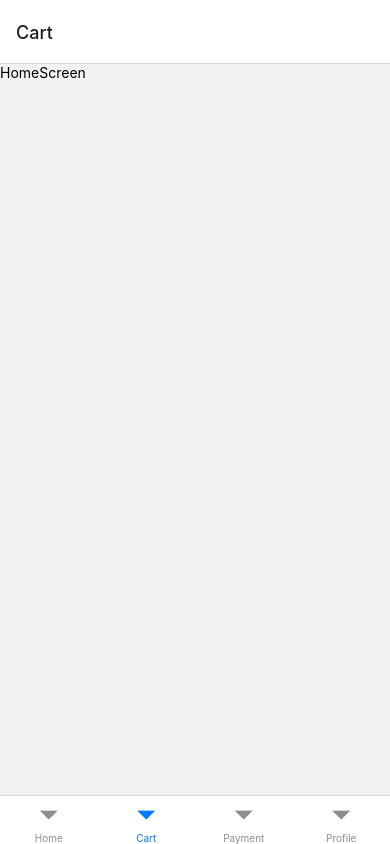
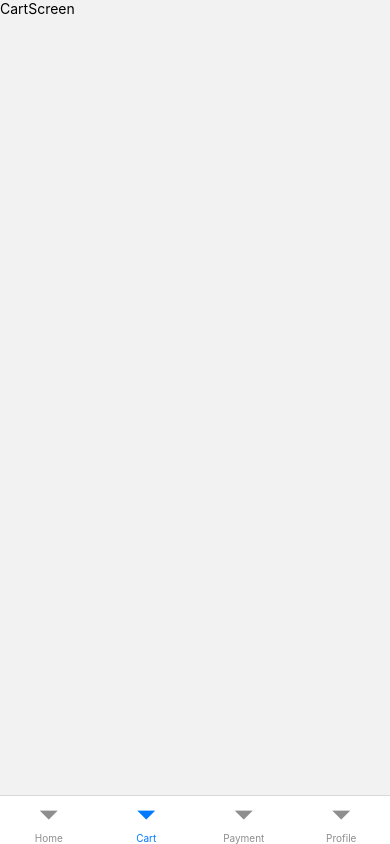
Before and after one commit to planetoida90210/shop-react-native, a React Native app: screen /Cart in a window 390 px wide. Built offline with nearby package versions, Linux system fonts and the light colour scheme.

Commit message:
add screens

```diff
--- a/navigators/TabsNavigator.tsx
+++ b/navigators/TabsNavigator.tsx
@@ -1,7 +1,7 @@
 import { View, Text } from "react-native";
 import React from "react";
 import { createBottomTabNavigator } from "@react-navigation/bottom-tabs";
-import { HomeScreen } from "../screens";
+import { CartScreen, HomeScreen, PaymentScreen, ProfileScreen } from "../screens";
 
 export type TabsStackParamList = {
   Home: undefined;
@@ -15,10 +15,10 @@ const TabStack = createBottomTabNavigator<TabsStackParamList>();
 const TabsNavigator = () => {
   return (
     <TabStack.Navigator>
-      <TabStack.Screen name="Home" component={HomeScreen} />
-      <TabStack.Screen name="Cart" component={HomeScreen} />
-      <TabStack.Screen name="Payment" component={HomeScreen} />
-      <TabStack.Screen name="Profile" component={HomeScreen} />
+      <TabStack.Screen name="Home" component={HomeScreen} options={{ headerShown: false }} />
+      <TabStack.Screen name="Cart" component={CartScreen} options={{ headerShown: false }} />
+      <TabStack.Screen name="Payment" component={PaymentScreen} options={{ headerShown: false }} />
+      <TabStack.Screen name="Profile" component={ProfileScreen} options={{ headerShown: false }} />
     </TabStack.Navigator>
   );
 };
--- /dev/null
+++ b/screens/CartScreen.tsx
@@ -0,0 +1,12 @@
+import { View, Text, SafeAreaView } from "react-native";
+import React from "react";
+
+const CartScreen = () => {
+  return (
+    <SafeAreaView>
+      <Text>CartScreen</Text>
+    </SafeAreaView>
+  );
+};
+
+export default CartScreen;
--- /dev/null
+++ b/screens/PaymentScreen.tsx
@@ -0,0 +1,12 @@
+import { View, Text, SafeAreaView } from "react-native";
+import React from "react";
+
+const PaymentScreen = () => {
+  return (
+    <SafeAreaView>
+      <Text>PaymentScreen</Text>
+    </SafeAreaView>
+  );
+};
+
+export default PaymentScreen;
--- /dev/null
+++ b/screens/ProfileScreen.tsx
@@ -0,0 +1,12 @@
+import { View, Text, SafeAreaView } from "react-native";
+import React from "react";
+
+const ProfileScreen = () => {
+  return (
+    <SafeAreaView>
+      <Text>ProfileScreen</Text>
+    </SafeAreaView>
+  );
+};
+
+export default ProfileScreen;
```
Also changed, not shown: screens/index.ts (+7 -1 lines).
